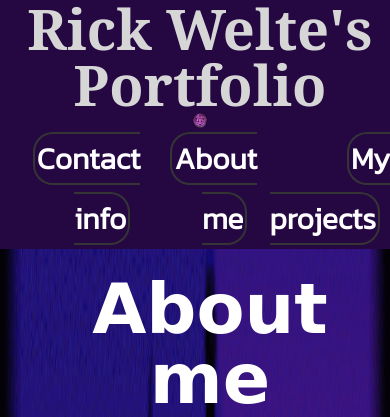
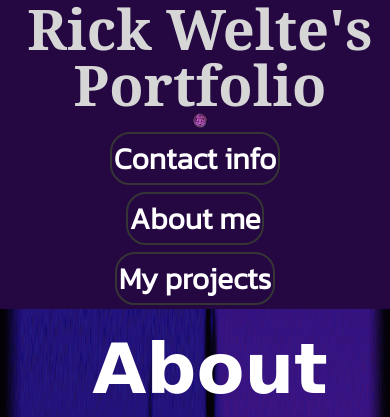
Before and after one commit to rktvpr/Ricks-Portfolio, a plain HTML site: page index.html in a window 390 px wide. Shown: the top 417 px of the page. Drawn offline with Linux system fonts and the light colour scheme; a web font is replaced by a local one.

Commit message:
fixed navbar on mobile view

```diff
--- a/assets/style.css
+++ b/assets/style.css
@@ -235,6 +235,15 @@ footer{
         justify-content: center;
     }
 
+    .navbar{
+        font-size: 30px;
+        display:flex;
+        flex-direction:column;
+        justify-content: space-between;
+        align-items: center;
+        line-height: 60px;
+    }
+
     .aboutme h1 {
         font-size: 70px;
         margin: 25px 0px 10px 10px;
--- a/index.html
+++ b/index.html
@@ -3,6 +3,7 @@
 
 <head>
     <meta charset="UTF-8" />
+    <meta name="viewport" content="width=device-width, initial-scale=1.0" />
     <link rel="stylesheet" href="./assets/reset.css">
     <link rel="stylesheet" href="./assets/style.css">
     <link rel="preconnect" href="https://fonts.googleapis.com">
```
Also changed, not shown: 1 other file.
